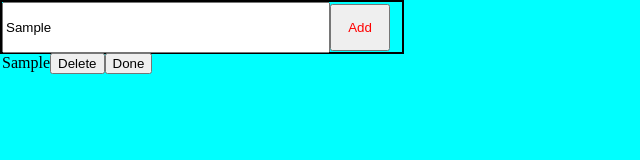
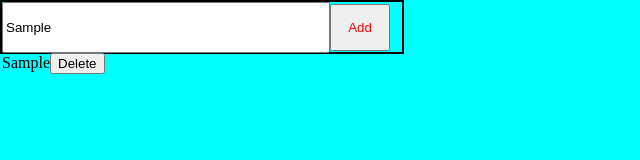
Before and after one commit to zekariyasamdu/Just-Do-It, a React (Vite) app: page / in a window 1280 px wide. Both pictures are taken after typing "Sample" into the empty fields and a click on the button "Add". Shown: the top 160 px of the page, without its empty margins (0-640 px from the left). Built offline with nearby package versions, Linux system fonts and the light colour scheme.

Commit message:
i can delete

```diff
--- a/src/components/adder.jsx
+++ b/src/components/adder.jsx
@@ -1,5 +1,6 @@
 import { useState } from "react";
 
+let index = 0;
 
 // main input
 export default function Adder() {
@@ -7,7 +8,7 @@ export default function Adder() {
 
   let [task, newtask] = useState()
 
-  function passNewTask(e){
+  function passNewTask(e) {
     newtask(e.target.value)
   }
 
@@ -15,23 +16,25 @@ export default function Adder() {
 
     <div className="adder">
       <input className="input" onChange={e => passNewTask(e)} placeholder="Enter a task" />
-      <AddBtn task={task}/>
+      <AddBtn task={task} />
     </div>
   );
 }
 
 // renderer
-function Added({ list }) {
-  console.log(list)
+function Added({ tasks, del }) {
+  console.log(tasks)
+
+
   return (
     <div>
-      {list.map((item)=> (
-        <div key={item.id}>
-        {item.task  }
-        <DeleteBtn />
-        <DoneBtn />
-        </div>
-      ))
+      {
+        tasks.map((item) => (
+          <div key={item.id}>
+            {item.task}
+            <button onClick={() =>del(item.id)}>Delete</button>
+          </div>
+        ))
       }
     </div>
   )
@@ -39,35 +42,25 @@ function Added({ list }) {
 }
 
 // Buttons
-function AddBtn({task}){
-  let index = 0;
+function AddBtn({ task }) {
+  let [tasks, newtask] = useState([])
 
-  let [tasks, newtask] = useState([])
   function append() {
-    newtask(t => [...t, {id: index++, task}])
+    newtask(t => [...t, { id: index++, task }])
 
   }
+
+  function del(id){
+    newtask(
+      tasks.filter(t => (t.id !== id))
+    )}
 
   return (
     <>
       <button className="button" onClick={append} >Add</button>
-      <Added list={tasks} />
+      <Added tasks={tasks} del={del} />
     </>
 
   )
 
 }
-
-function DeleteBtn(){
-
-  return(
-    <button>Delete</button>
-  )
-}
-
-
-function DoneBtn(){
-  return(
-    <button>Done</button>
-  )
-}
```
